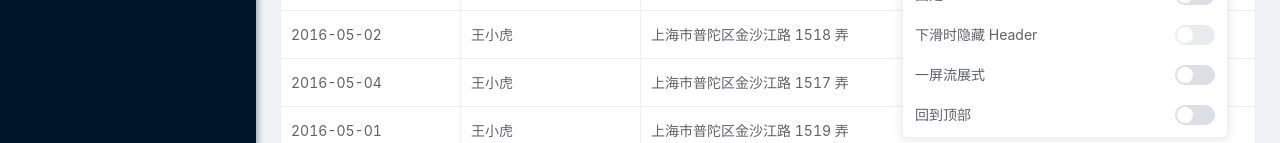
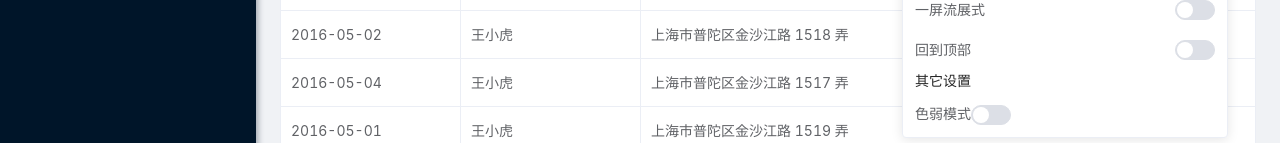
Before and after one commit to 494755899/element-design-pro, a Vue app: page / in a window 1280 px wide. Both pictures are taken after a click on the button 1260 px from the left and 420 px from the top of the page. Shown: the part 657-800 px from the top of the page. Built offline with nearby package versions, Linux system fonts and the light colour scheme.

Commit message:
色弱模式

```diff
--- a/src/App.vue
+++ b/src/App.vue
@@ -1,5 +1,5 @@
 <template>
-<div id="app">
+<div id="app" :style="[blindnessTheme]">
   <el-container>
     <el-aside
       :class="[
@@ -203,7 +203,10 @@ export default {
     ElementDesignSetting
   },
   computed: {
-    ...mapState(['navTheme', 'fixSiderbar', 'fixHeader', 'onlyScreen'])
+    blindnessTheme () {
+      return this.blindness ? { filter: 'invert(80%)' } : {}
+    },
+    ...mapState(['navTheme', 'fixSiderbar', 'fixHeader', 'onlyScreen', 'blindness'])
   },
   watch: {
     onlyScreen: {
--- a/src/components/layout/elementDesignSetting.vue
+++ b/src/components/layout/elementDesignSetting.vue
@@ -106,6 +106,20 @@
           </el-switch>
         </div>
       </div>
+      <div>
+        <!-- 顶部导航设置 -->
+        <div class="element-design-layout-blindness-mode">
+          <p>其它设置</p>
+          <div>
+            <span>色弱模式</span>
+            <el-switch
+              @change="(value) => ChangeSettingMode('blindness', value)"
+              v-model="checkboxBlindness"
+            >
+            </el-switch>
+          </div>
+        </div>
+      </div>
       <el-button slot="reference" type="primary" icon="el-icon-edit" circle></el-button>
     </el-popover>
   </div>
@@ -123,7 +137,8 @@ export default {
       checkboxFixHeader: false,
       checkboxHideHeader: false,
       checkboxOnlyScreen: false,
-      checkboxBackToTop: false
+      checkboxBackToTop: false,
+      checkboxBlindness: false
     }
   },
   components: {
@@ -168,9 +183,11 @@ export default {
   top: 50%;
   right: 0;
 }
-
+.element-design-layout-blindness-mode {
+  margin-top: 10px;
+}
 .setting-popper {
-  .set-navgiation {
+  .set-navgiation, .element-design-layout-blindness-mode {
     p {
       font-size: 14px;
       color: rgba(0,0,0,.85);
--- a/src/store.js
+++ b/src/store.js
@@ -12,7 +12,8 @@ export default new Vuex.Store({
     onlyScreen: false,
     navTheme: 'dark',
     hideHeader: false,
-    backToTop: false
+    backToTop: false,
+    blindness: false
   },
   mutations: {
     changeMode (state, { modeType, mode }) {
```
